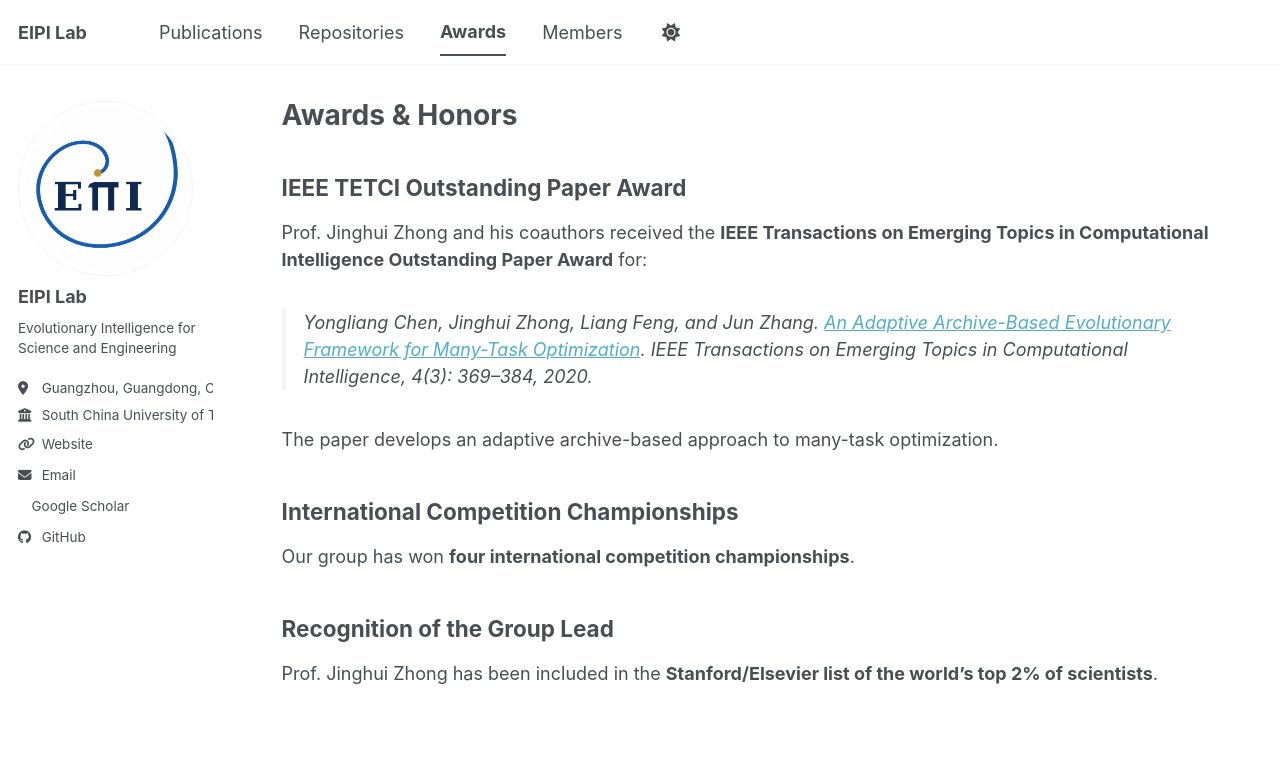
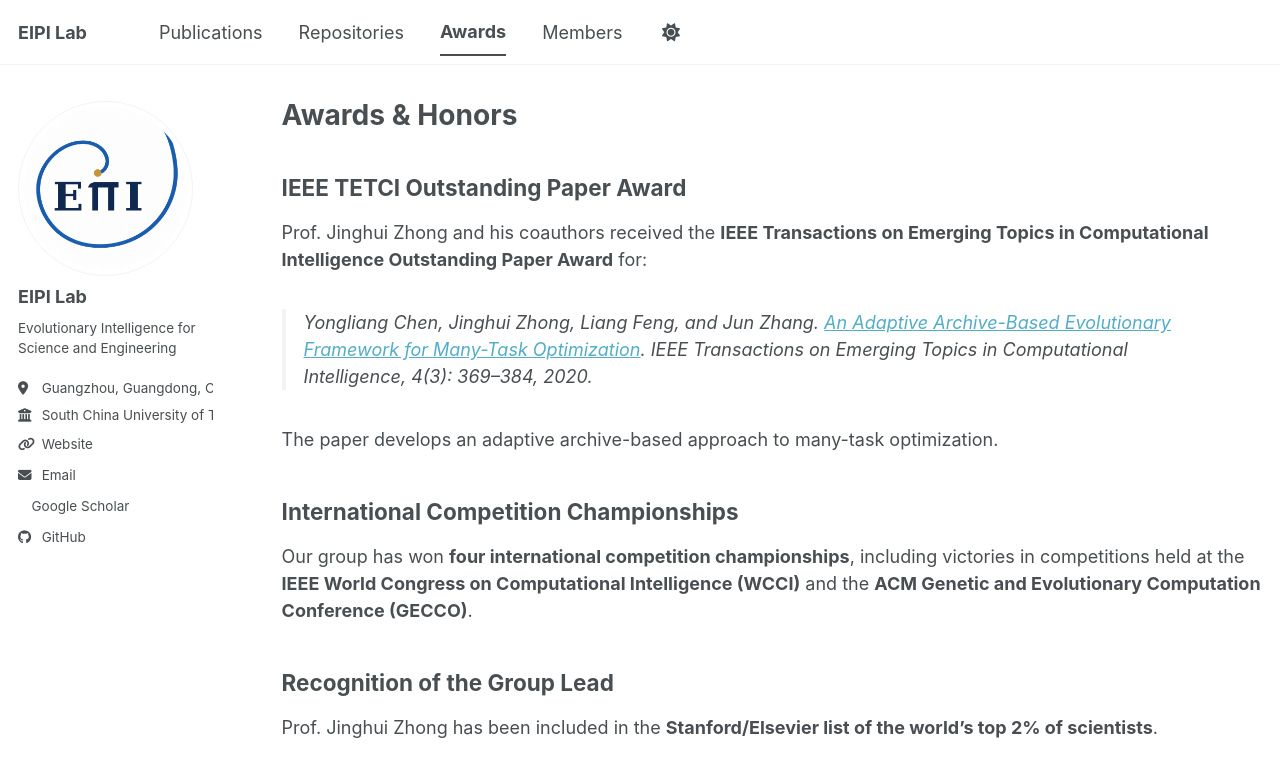
Before and after one commit to SCUT-EIPI/SCUT-EIPI.github.io, a Jekyll site: the page built from _pages/awards.md, in a window 1280 px wide. Shown: the top 777 px of the page. Built offline with Jekyll 4.4.1, drawn with Linux system fonts in a browser that asks for light colours; a style sheet for code colours, icons or effects is not loaded.

Commit message:
Name WCCI and GECCO in competition honors

```diff
--- a/_pages/awards.md
+++ b/_pages/awards.md
@@ -18,7 +18,7 @@ The paper develops an adaptive archive-based approach to many-task optimization.
 
 ## International Competition Championships
 
-Our group has won **four international competition championships**.
+Our group has won **four international competition championships**, including victories in competitions held at the **IEEE World Congress on Computational Intelligence (WCCI)** and the **ACM Genetic and Evolutionary Computation Conference (GECCO)**.
 
 ## Recognition of the Group Lead
 
```
Also changed, not shown: docs/content-sources.md (+1 -1 lines).
